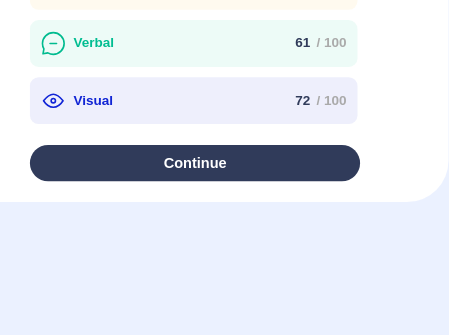
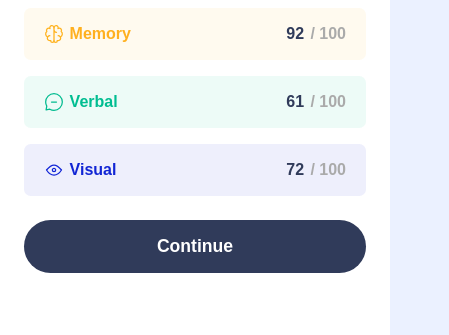
Before and after one commit to MPlightro/Frontend-Mentor, a plain HTML site: page results-summary-component-main/index.html in a window 390 px wide. Shown: the part 509-844 px from the top of the page, 449 px wide, since content can reach past the window. Drawn offline with Linux system fonts and the light colour scheme.

Commit message:
fixed mobile and scaling

```diff
--- a/results-summary-component-main/script.js
+++ b/results-summary-component-main/script.js
@@ -5,7 +5,7 @@ document.addEventListener('DOMContentLoaded', async () => {
   const summaryList = document.getElementById('summary-list');
   const totalScoreElem = document.getElementById('total-score');
   const percentileTextElem = document.getElementById('percentile-text');
-  const wrapper = document.querySelector('.main-wrapper');
+  // const wrapper = document.querySelector('.main-wrapper'); // Removed direct style manipulation for wrapper here
 
   try {
     const res = await fetch('data.json');
@@ -44,17 +44,9 @@ document.addEventListener('DOMContentLoaded', async () => {
       </div>
     `).join('');
 
-    // Apply scaling to the wrapper ONLY
-    if (wrapper) {
-      wrapper.style.transform = `scale(${scaleMultiplier})`;
-      wrapper.style.transformOrigin = 'top center';
-      wrapper.style.width = `${400 * scaleMultiplier}px`;
-      wrapper.style.display = 'flex';
-      wrapper.style.gap = '0px';
-      wrapper.style.justifyContent = 'center';
-      wrapper.style.alignItems = 'center';
-      wrapper.style.margin = '0 auto';
-    }
+    // IMPORTANT: All wrapper.style manipulations have been removed from here.
+    // Layout and scaling are now exclusively handled by CSS.
+
   } catch (e) {
     summaryList.innerHTML = '<p style="color:red;">Failed to load summary data.</p>';
     if (percentileTextElem) {
--- a/results-summary-component-main/styles.css
+++ b/results-summary-component-main/styles.css
@@ -5,21 +5,22 @@ body {
   padding: 0;
   box-sizing: border-box;
   font-family: 'Hanken Grotesk', Arial, sans-serif;
-  background: hsl(221, 100%, 96%);
+  background: #e0e7ff;
   display: flex;
   align-items: center;
   justify-content: center;
 }
 
-/* Main card container */
-.result-container, .summary-container {
+/* Main card container - Desktop defaults */
+.result-container,
+.summary-container {
   box-sizing: border-box;
   border-radius: 2rem;
   background: #fff;
   box-shadow: 0 8px 32px 0 rgba(61, 108, 236, 0.10);
-  margin: -58px 0 0 0; /* negative margin */
   height: 294px;
-  padding: 20px 16px 16px 16px; /* reduced padding */
+  /* Default height for desktop */
+  padding: 20px 16px 16px 16px;
   display: flex;
   flex-direction: column;
   justify-content: flex-start;
@@ -30,77 +31,79 @@ body {
   color: #fff;
   align-items: center;
   width: 266px;
-  /* Move result-container 1/2 of its width to the right */
+  /* Desktop positioning via transform */
   transform: translate(52px, 0);
-  position: fixed;
-  top: 0;
-  left: 0;
-  /* Optionally set right/bottom if you want full width/height, or keep width/height as before */
-  z-index: 999999999 !important; /* Use !important and a very high value */
+  position: relative;
+  /* Ensure relative positioning for desktop */
+  z-index: 1;
+  /* Bring result container forward for desktop overlap */
 }
 
 .result-container h1 {
-  font-size: 1rem; /* reduced font size */
+  font-size: 1rem;
   font-weight: 700;
   opacity: 0.85;
-  margin-bottom: 1rem; /* reduced margin */
+  margin-bottom: 1rem;
 }
 
 .result-score-circle {
   background: linear-gradient(180deg, hsla(256, 72%, 46%, 1), hsla(241, 72%, 46%, 0));
   border-radius: 50%;
-  width: 90px;   /* reduced size */
-  height: 90px;  /* reduced size */
+  width: 90px;
+  height: 90px;
   display: flex;
   flex-direction: column;
   align-items: center;
   justify-content: center;
-  margin-bottom: 1rem; /* reduced margin */
+  margin-bottom: 1rem;
 }
 
 .result-score-circle .score {
-  font-size: 2rem; /* reduced font size */
+  font-size: 2rem;
   font-weight: 800;
   margin: 0;
 }
 
 .result-score-circle .of {
-  font-size: 0.75rem; /* reduced font size */
+  font-size: 0.75rem;
   opacity: 0.7;
   margin-top: -0.3rem;
 }
 
 .result-container h2 {
-  font-size: 1.1rem; /* reduced font size */
+  font-size: 1.1rem;
   font-weight: 700;
-  margin: 0.7rem 0 0.3rem 0; /* reduced margin */
+  margin: 0.7rem 0 0.3rem 0;
 }
 
 .result-container p {
-  font-size: 0.85rem; /* reduced font size */
+  font-size: 0.85rem;
   text-align: center;
   opacity: 0.8;
-  margin: 0.3rem 0 0 0; /* reduced margin */
-  max-width: 180px; /* reduced max width */
+  margin: 0.3rem 0 0 0;
+  max-width: 180px;
 }
 
-/* Summary panel */
+/* Summary panel - Desktop defaults */
 .summary-container {
   background: #fff;
   width: 400px;
-  z-index: 1;
+  z-index: 0;
+  /* Summary container behind result container for desktop overlap */
   padding-left: 66px;
   padding-right: 0;
+  /* Desktop positioning via transform */
   transform: translate(-50px, 0);
+  position: relative;
+  /* Ensure relative positioning for desktop */
 }
 
 .summary-container h1 {
-  font-size: 0.75rem; /* reduced font size */
+  font-size: 0.75rem;
   font-weight: 700;
   color: hsl(224, 30%, 27%);
-  margin-bottom: 0.7rem; /* reduced margin */
+  margin-bottom: 0.7rem;
   margin-left: 60px;
-
 }
 
 .summary-item {
@@ -108,10 +111,10 @@ body {
   display: flex;
   align-items: center;
   justify-content: space-between;
-  border-radius: 0.42rem; /* reduced */
-  padding: 0.5rem;      /* reduced */
-  margin-bottom: 0.5rem;/* reduced */
-  font-size: 0.65rem;   /* reduced */
+  border-radius: 0.42rem;
+  padding: 0.5rem;
+  margin-bottom: 0.5rem;
+  font-size: 0.65rem;
   font-weight: 700;
   width: 63%;
 }
@@ -119,19 +122,19 @@ body {
 .summary-item .label {
   display: flex;
   align-items: center;
-  gap: 0.35rem; /* reduced */
+  gap: 0.35rem;
 }
 
 .summary-item .score {
   color: hsl(224, 30%, 27%);
   font-weight: 700;
-  font-size: 0.65rem; /* reduced */
+  font-size: 0.65rem;
 }
 
 .summary-item .total {
   color: #aaa;
   font-weight: 700;
-  margin-left: 0.12rem; /* reduced */
+  margin-left: 0.12rem;
 }
 
 /* Category backgrounds and colors */
@@ -139,14 +142,17 @@ body {
   background: hsla(0, 100%, 67%, 0.07);
   color: hsl(0, 100%, 67%);
 }
+
 .summary-item.memory {
   background: hsla(39, 100%, 56%, 0.07);
   color: hsl(39, 100%, 56%);
 }
+
 .summary-item.verbal {
   background: hsla(166, 100%, 37%, 0.07);
   color: hsl(166, 100%, 37%);
 }
+
 .summary-item.visual {
   background: hsla(234, 85%, 45%, 0.07);
   color: hsl(234, 85%, 45%);
@@ -155,18 +161,17 @@ body {
 /* Continue button */
 .continue-btn {
   width: 68%;
-  margin-top: 0.5rem;    /* reduced */
-  padding: 0.5rem 0;     /* reduced */
+  margin-top: 0.5rem;
+  padding: 0.5rem 0;
   background: hsl(224, 30%, 27%);
   color: #fff;
   border: none;
   border-radius: 2rem;
-  font-size: 0.7rem;    /* reduced */
+  font-size: 0.7rem;
   font-weight: 700;
   cursor: pointer;
   transition: background 0.2s;
   margin-left: 60px;
-
 }
 
 .continue-btn:hover,
@@ -175,47 +180,232 @@ body {
   outline: none;
 }
 
-/* Main wrapper for flex layout */
+/* Main wrapper for flex layout - Desktop defaults */
 .main-wrapper {
   display: flex;
   gap: 0;
   justify-content: center;
   align-items: center;
-  width: 400px;
-  margin: 0 auto;
+  width: 520px;
+  /* Set to 400px * 1.3 scaleMultiplier from JS for desktop */
+  margin: 40px auto 0 auto;
   position: relative;
   z-index: 1;
-  background: hsl(221, 100%, 96%);
   border-radius: 2rem;
+  box-shadow: 0 8px 32px 0 rgba(61, 108, 236, 0.10);
+  /* Add shadow to wrapper for desktop card effect */
 }
 
-/* Make sure containers are above the background */
-.result-container,
-.summary-container {
-  position: relative;
-  z-index: 1;
-}
+/* Responsive styles for mobile */
+@media (max-width: 700px) {
 
-/* Responsive */
-@media (max-width: 700px) {
+  html,
+  body {
+    min-height: 100vh;
+    /* Ensure body takes full viewport height */
+    height: 100vh;
+    /* Explicitly set height to 100vh */
+    max-height: none;
+    overflow-x: hidden;
+    overflow-y: auto;
+    /* Allow scrolling if content overflows */
+    width: 100vw;
+    box-sizing: border-box;
+    margin: 0;
+    padding: 0;
+  }
+
   body {
     flex-direction: column;
     justify-content: flex-start;
     align-items: stretch;
-    min-height: 100vh;
+    background: hsl(221, 100%, 96%);
+    /* Lighter background for mobile */
+    width: 100vw;
   }
+
   .main-wrapper {
     flex-direction: column;
+    width: 100vw !important;
+    /* Force full width */
+    max-width: 100vw !important;
+    min-width: 0;
+    gap: 0;
+    border-radius: 0;
+    /* Remove border-radius on wrapper for mobile */
+    background: transparent;
+    /* No background on wrapper for mobile */
+    margin: 0 !important;
+    /* Remove desktop margins */
+    padding: 0 !important;
+    min-height: 100vh;
+    /* Ensure wrapper takes full viewport height */
+    overflow-x: hidden;
+    overflow-y: hidden;
+    /* Prevent wrapper from scrolling, let body handle it */
+    box-sizing: border-box;
+    display: flex;
+    flex-wrap: nowrap;
+    /* Prevent wrapping to ensure column layout */
+    transform: none !important;
+    /* Crucial: explicitly remove any transform */
+    align-items: stretch;
+    /* Stretch items to fill width */
+    justify-content: flex-start;
+    /* Align items to the start */
+    height: 100vh;
+    /* Set height to 100vh to distribute space */
+    box-shadow: none;
+    /* Remove shadow on wrapper for mobile */
+  }
+
+  .result-container {
+    position: static !important;
+    /* Override desktop positioning */
+    width: 100vw !important;
+    /* Force full width */
+    margin: 0 !important;
+    /* Remove any margins */
+    padding: 24px 0 32px 0;
+    /* Adjusted padding to match mobile design */
+    border-radius: 0 0 30px 30px;
+    /* Specific border-radius for mobile top part */
+    box-shadow: none;
+    /* Remove individual box-shadow for mobile */
+    transform: none !important;
+    /* Explicitly remove any desktop transforms */
+    height: auto;
+    /* Allow height to adjust based on content */
+    flex-shrink: 0;
+    /* Prevent it from shrinking */
+    z-index: auto !important;
+    /* Reset z-index */
+  }
+
+  .result-container h1 {
+    font-size: 1.15rem;
+    /* Larger font size for mobile result heading */
+    margin-bottom: 24px;
+    /* Adjusted margin */
+  }
+
+  .result-score-circle {
+    width: 140px;
+    /* Larger circle for mobile */
+    height: 140px;
+    /* Larger circle for mobile */
+    margin-bottom: 24px;
+    /* Adjusted margin */
+  }
+
+  .result-score-circle .score {
+    font-size: 3.5rem;
+    /* Larger score font size */
+  }
+
+  .result-score-circle .of {
+    font-size: 1.1rem;
+    /* Larger "of 100" font size */
+  }
+
+  .result-container h2 {
+    font-size: 1.5rem;
+    /* Larger "Great" font size */
+    margin-top: 16px;
+    /* Adjusted margin */
+    margin-bottom: 8px;
+    /* Adjusted margin */
+  }
+
+  .result-container p {
+    font-size: 1rem;
+    /* Larger paragraph font size */
+    padding: 0 30px;
+    /* Add horizontal padding to center text */
+    max-width: none;
+    /* Remove max-width constraint */
+    line-height: 1.4;
+    /* Improve readability */
+  }
+
+  .summary-container {
     width: 100% !important;
-    gap: 0;
+    /* Force full width */
+    max-width: 100% !important;
+    border-radius: 0;
+    /* Remove border-radius for mobile */
+    margin: 0 !important;
+    /* Remove any margins (including top margin) */
+    box-shadow: none;
+    /* Remove individual box-shadow for mobile */
+    padding: 24px !important;
+    /* Symmetrical padding for all sides */
+    position: static !important;
+    /* Override desktop positioning */
+    z-index: auto !important;
+    /* Reset z-index */
+    transform: none !important;
+    /* Explicitly remove any desktop transforms */
+    flex-grow: 1;
+    /* Allow summary container to grow and fill remaining space */
+    display: flex;
+    /* Make it a flex container */
+    flex-direction: column;
+    /* Stack its content vertically */
+    align-items: stretch;
+    /* Stretch children to fill width */
   }
-  .result-container, .summary-container {
+
+  .summary-container h1 {
+    font-size: 1.15rem;
+    /* Larger summary heading font size */
+    /* Adjusted margin */
+    margin-left: 0 !important;
+    /* Remove desktop specific margin */
+    height: auto;
+  }
+
+  #summary-list {
+    width: 100%;
+    display: flex;
+    flex-direction: column;
+    gap: 16px;
+    /* Spacing between summary items */
+    height: max-content !important;
+    margin-bottom: 16px;
+  }
+
+  .summary-item {
+    margin-left: 0 !important;
+    /* Remove desktop specific margin */
+    width: auto !important;
+    /* Allow natural width */
+    font-size: 1rem;
+    /* Larger font size for summary items */
+    padding: 16px 20px;
+    /* Larger padding for items */
+    margin-bottom: 0;
+    /* Remove margin-bottom as gap handles spacing */
+    height: auto !important;
+    /* Allow height to adjust based on content */
+
+  }
+
+  .summary-item .score {
+    font-size: 1rem;
+    /* Consistent score font size */
+  }
+
+  .continue-btn {
     width: 100% !important;
+    /* Force full width */
+    margin-left: 0 !important;
+    /* Remove desktop specific margin */
+    padding: 16px 0;
+    /* Larger padding for button */
+    font-size: 1.1rem;
+    /* Larger font size for button */
+    border-radius: 2rem;
     height: auto;
-    border-radius: 0 0 2rem 2rem;
-    margin: 0 !important;
-    box-shadow: none;
-    padding: 16px 8px; /* reduced for mobile */
-    transform: none !important;
   }
 }
```
